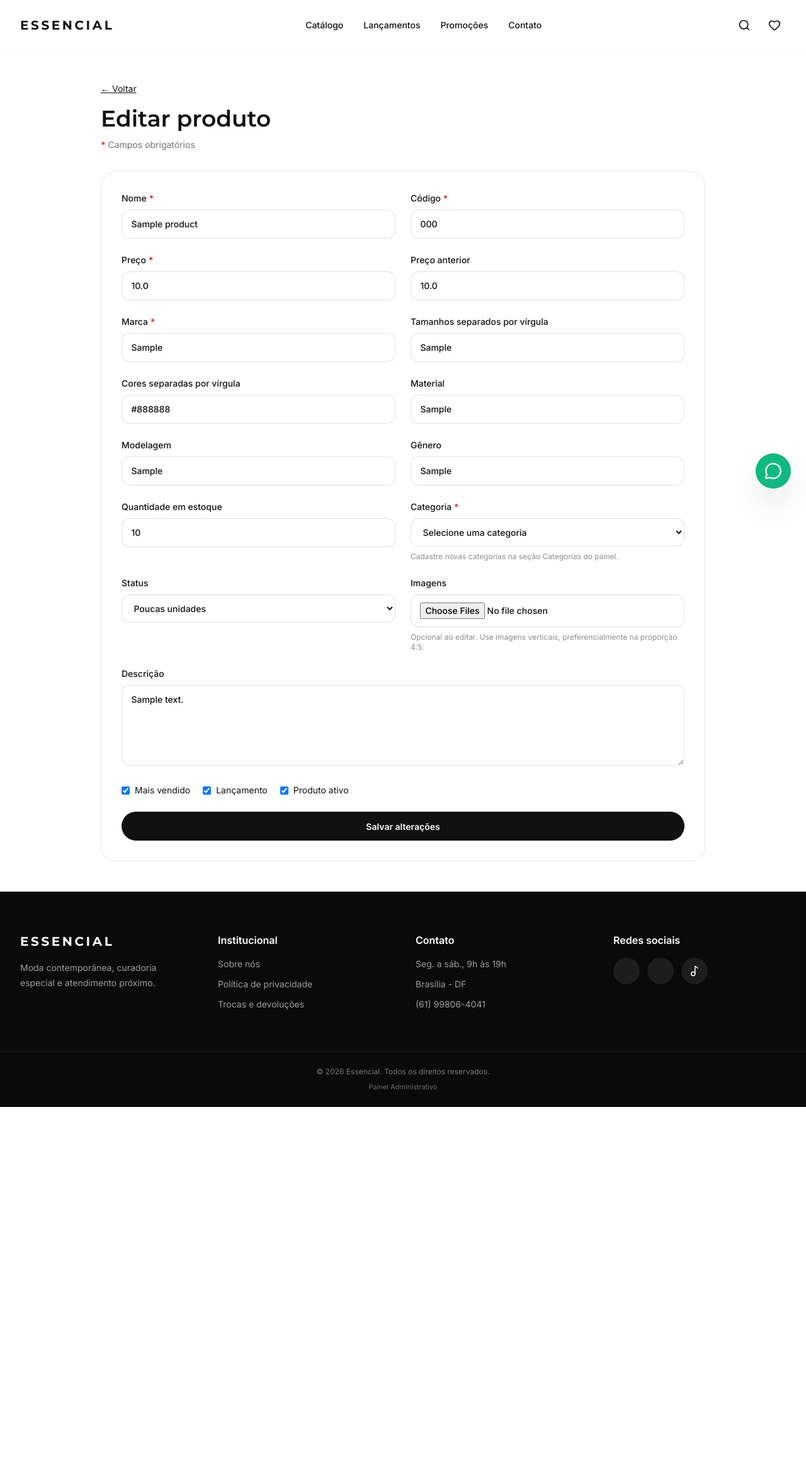
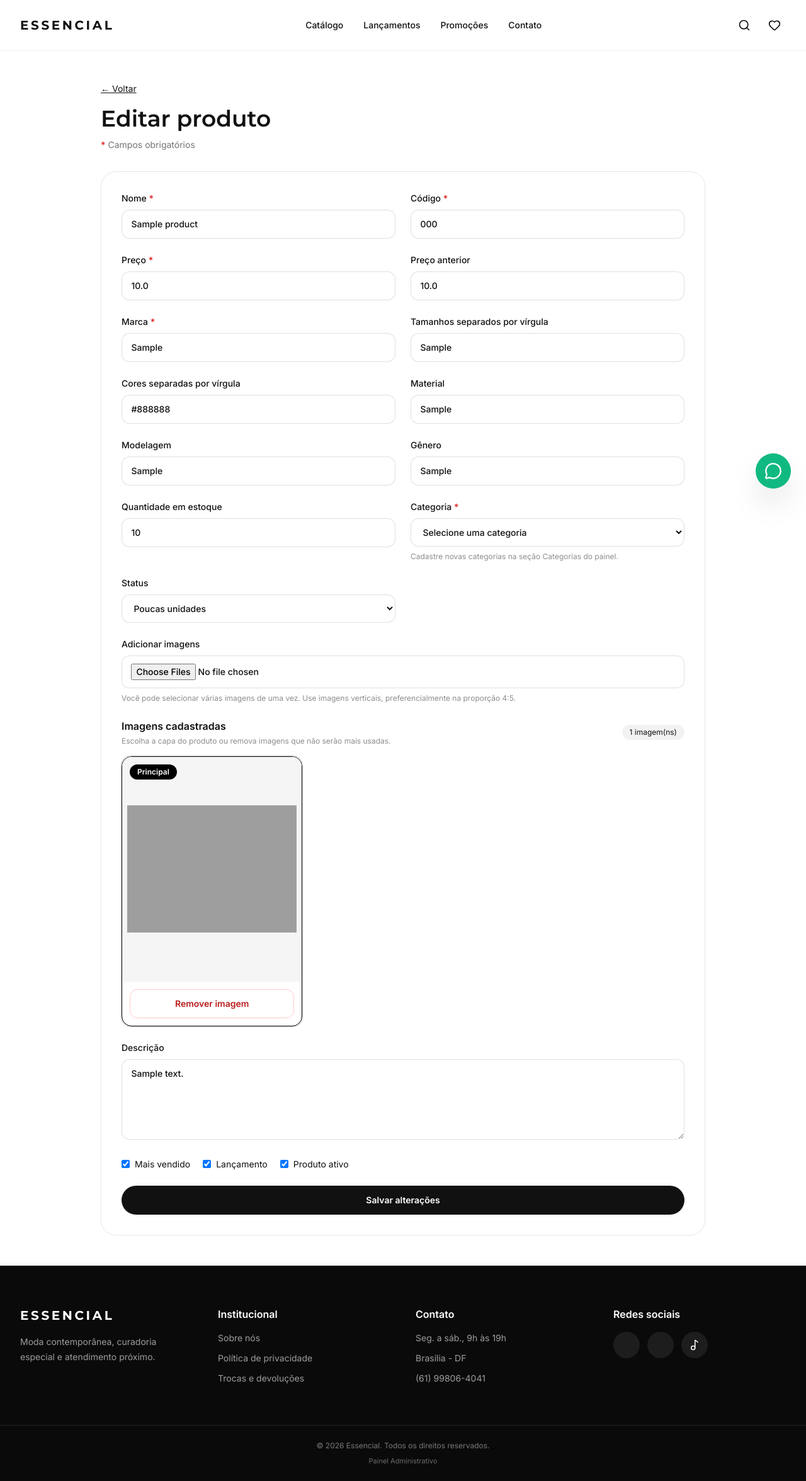
Before and after one commit to erickgmd/Lojaessencial, a Flask app: page /admin/produto/1/editar in a window 1280 px wide. Shown: the whole page at 63% size. Before the commit the page ends 1758 px from the top, so only its background shows below. Run offline with Flask 3, Linux system fonts and the light colour scheme; a user stored in the database is signed in; tables that the repository leaves empty hold one stand-in row (values such as "Sample post"); parts of the project's set-up code (start-up, migrations or seed data) failed here and were passed over; some libraries are stand-ins or nearby versions; grey boxes are pictures that could not be loaded.

Commit message:
alterações adm form

```diff
--- a/app.py
+++ b/app.py
@@ -119,12 +119,18 @@ class Product(db.Model):
     launch = db.Column(db.Boolean, default=False)
     active = db.Column(db.Boolean, default=True)
     created_at = db.Column(db.DateTime, default=datetime.utcnow)
-    images = db.relationship("ProductImage", backref="product", cascade="all, delete-orphan")
+    images = db.relationship(
+        "ProductImage",
+        backref="product",
+        cascade="all, delete-orphan",
+        order_by="ProductImage.is_primary.desc(), ProductImage.sort_order.asc(), ProductImage.id.asc()",
+    )
 
     @property
     def primary_image(self):
         if self.images:
-            return self.images[0].url
+            primary = next((image for image in self.images if image.is_primary), None)
+            return (primary or self.images[0]).url
         return url_for("static", filename="img/product-placeholder.svg")
 
     @property
@@ -137,6 +143,8 @@ class ProductImage(db.Model):
     id = db.Column(db.Integer, primary_key=True)
     url = db.Column(db.String(700), nullable=False)
     path = db.Column(db.String(500), default="")
+    is_primary = db.Column(db.Boolean, default=False, nullable=False)
+    sort_order = db.Column(db.Integer, default=0, nullable=False)
     product_id = db.Column(db.Integer, db.ForeignKey("product.id"), nullable=False)
 
 @login_manager.user_loader
@@ -407,8 +415,14 @@ def admin_product_new():
             db.session.flush()
 
             uploaded_images = save_product_images(request.files.getlist("images"), product.slug)
-            for url, path in uploaded_images:
-                db.session.add(ProductImage(url=url, path=path, product_id=product.id))
+            for index, (url, path) in enumerate(uploaded_images):
+                db.session.add(ProductImage(
+                    url=url,
+                    path=path,
+                    product_id=product.id,
+                    is_primary=(index == 0),
+                    sort_order=index,
+                ))
             db.session.commit()
             flash("Produto cadastrado com sucesso.", "success")
             return redirect(url_for("admin_dashboard"))
@@ -473,12 +487,63 @@ def admin_product_edit(product_id):
         except (ValueError, RuntimeError) as exc:
             flash(str(exc), "error")
             return render_template("admin_form.html", product=product, categories=categories)
-        for url, path in uploaded_images:
-            db.session.add(ProductImage(url=url, path=path, product_id=product.id))
+        next_order = max((image.sort_order for image in product.images), default=-1) + 1
+        has_primary = any(image.is_primary for image in product.images)
+        for index, (url, path) in enumerate(uploaded_images):
+            db.session.add(ProductImage(
+                url=url,
+                path=path,
+                product_id=product.id,
+                is_primary=(not has_primary and index == 0),
+                sort_order=next_order + index,
+            ))
         db.session.commit()
         flash("Produto atualizado.", "success")
         return redirect(url_for("admin_dashboard"))
     return render_template("admin_form.html", product=product, categories=categories)
+
+@app.route("/admin/produto/<int:product_id>/imagem/<int:image_id>/principal", methods=["POST"])
+@login_required
+def admin_product_image_primary(product_id, image_id):
+    product = Product.query.get_or_404(product_id)
+    image = ProductImage.query.filter_by(id=image_id, product_id=product.id).first_or_404()
+    for item in product.images:
+        item.is_primary = item.id == image.id
+    db.session.commit()
+    flash("Imagem principal atualizada.", "success")
+    return redirect(url_for("admin_product_edit", product_id=product.id) + "#imagens")
+
+
+@app.route("/admin/produto/<int:product_id>/imagem/<int:image_id>/remover", methods=["POST"])
+@login_required
+def admin_product_image_delete(product_id, image_id):
+    product = Product.query.get_or_404(product_id)
+    image = ProductImage.query.filter_by(id=image_id, product_id=product.id).first_or_404()
+    was_primary = image.is_primary
+    image_path = image.path
+    db.session.delete(image)
+    db.session.flush()
+
+    remaining = ProductImage.query.filter_by(product_id=product.id).order_by(
+        ProductImage.sort_order.asc(), ProductImage.id.asc()
+    ).all()
+    for index, item in enumerate(remaining):
+        item.sort_order = index
+    if was_primary and remaining:
+        remaining[0].is_primary = True
+    db.session.commit()
+
+    if image_path:
+        try:
+            delete_storage_image(PRODUCT_BUCKET, image_path)
+        except Exception:
+            app.logger.exception("Não foi possível remover a imagem do Supabase Storage")
+            flash("A imagem foi removida do produto, mas o arquivo não pôde ser apagado do Storage.", "error")
+            return redirect(url_for("admin_product_edit", product_id=product.id) + "#imagens")
+
+    flash("Imagem removida com sucesso.", "success")
+    return redirect(url_for("admin_product_edit", product_id=product.id) + "#imagens")
+
 
 @app.route("/admin/categoria/nova", methods=["GET", "POST"])
 @login_required
@@ -641,8 +706,20 @@ def initialize_database():
     # Estas alterações evitam erro 500 ao salvar caminhos das imagens no Supabase Storage.
     if database_url.startswith("postgresql"):
         db.session.execute(db.text("ALTER TABLE product_image ADD COLUMN IF NOT EXISTS path VARCHAR(500) DEFAULT ''"))
+        db.session.execute(db.text("ALTER TABLE product_image ADD COLUMN IF NOT EXISTS is_primary BOOLEAN NOT NULL DEFAULT FALSE"))
+        db.session.execute(db.text("ALTER TABLE product_image ADD COLUMN IF NOT EXISTS sort_order INTEGER NOT NULL DEFAULT 0"))
         db.session.execute(db.text("ALTER TABLE category ADD COLUMN IF NOT EXISTS image_url VARCHAR(700) DEFAULT ''"))
         db.session.execute(db.text("ALTER TABLE category ADD COLUMN IF NOT EXISTS image_path VARCHAR(500) DEFAULT ''"))
+        db.session.commit()
+
+        # Garante que produtos antigos tenham uma imagem principal definida.
+        product_ids = [row[0] for row in db.session.query(ProductImage.product_id).distinct().all()]
+        for product_id in product_ids:
+            images = ProductImage.query.filter_by(product_id=product_id).order_by(
+                ProductImage.sort_order.asc(), ProductImage.id.asc()
+            ).all()
+            if images and not any(image.is_primary for image in images):
+                images[0].is_primary = True
         db.session.commit()
     existing_names = {c.name.lower() for c in Category.query.all()}
     product_categories = db.session.query(Product.category).filter(
--- /dev/null
+++ b/supabase_migration_product_gallery.sql
@@ -0,0 +1,23 @@
+-- Galeria de imagens dos produtos
+ALTER TABLE public.product_image
+    ADD COLUMN IF NOT EXISTS is_primary BOOLEAN NOT NULL DEFAULT FALSE;
+
+ALTER TABLE public.product_image
+    ADD COLUMN IF NOT EXISTS sort_order INTEGER NOT NULL DEFAULT 0;
+
+-- Define uma imagem principal para produtos antigos que ainda não tenham uma.
+WITH first_images AS (
+    SELECT DISTINCT ON (product_id) id
+    FROM public.product_image
+    ORDER BY product_id, sort_order, id
+)
+UPDATE public.product_image AS image
+SET is_primary = TRUE
+FROM first_images
+WHERE image.id = first_images.id
+  AND NOT EXISTS (
+      SELECT 1
+      FROM public.product_image AS existing
+      WHERE existing.product_id = image.product_id
+        AND existing.is_primary = TRUE
+  );
--- a/templates/admin_form.html
+++ b/templates/admin_form.html
@@ -55,11 +55,47 @@
       </select>
     </label>
 
-    <label class="block text-sm font-medium">
-      Imagens
+    <label class="block text-sm font-medium md:col-span-2">
+      Adicionar imagens
       <input class="input mt-2" name="images" type="file" accept=".jpg,.jpeg,.png,.webp" multiple>
-      <span class="mt-2 block text-xs font-normal text-black/45">Opcional ao editar. Use imagens verticais, preferencialmente na proporção 4:5.</span>
+      <span class="mt-2 block text-xs font-normal text-black/45">Você pode selecionar várias imagens de uma vez. Use imagens verticais, preferencialmente na proporção 4:5.</span>
     </label>
+
+    {% if product and product.images %}
+    <div id="imagens" class="md:col-span-2">
+      <div class="mb-4 flex items-center justify-between gap-3">
+        <div>
+          <h2 class="text-base font-semibold">Imagens cadastradas</h2>
+          <p class="mt-1 text-xs font-normal text-black/45">Escolha a capa do produto ou remova imagens que não serão mais usadas.</p>
+        </div>
+        <span class="rounded-full bg-black/5 px-3 py-1 text-xs">{{ product.images|length }} imagem(ns)</span>
+      </div>
+      <div class="grid gap-4 sm:grid-cols-2 lg:grid-cols-3">
+        {% for image in product.images %}
+        <article class="overflow-hidden rounded-2xl border {% if image.is_primary %}border-black ring-2 ring-black/10{% else %}border-black/10{% endif %}">
+          <div class="relative aspect-[4/5] bg-neutral-100">
+            <img src="{{ image.url }}" alt="Imagem de {{ product.name }}" class="h-full w-full object-contain p-2">
+            {% if image.is_primary %}
+            <span class="absolute left-3 top-3 rounded-full bg-black px-3 py-1 text-xs font-semibold text-white">Principal</span>
+            {% endif %}
+          </div>
+          <div class="grid gap-2 p-3">
+            {% if not image.is_primary %}
+            <button
+              type="submit"
+              form="primary-image-{{ image.id }}"
+              class="btn-secondary w-full text-sm">Definir como principal</button>
+            {% endif %}
+            <button
+              type="submit"
+              form="delete-image-{{ image.id }}"
+              class="w-full rounded-xl border border-red-200 px-4 py-3 text-sm font-semibold text-red-700 transition hover:bg-red-50">Remover imagem</button>
+          </div>
+        </article>
+        {% endfor %}
+      </div>
+    </div>
+    {% endif %}
 
     <label class="block text-sm font-medium md:col-span-2">
       Descrição
@@ -74,5 +110,12 @@
 
     <button class="btn-primary md:col-span-2">{{ "Salvar alterações" if product else "Cadastrar produto" }}</button>
   </form>
+
+  {% if product %}
+    {% for image in product.images %}
+    <form id="primary-image-{{ image.id }}" method="post" action="{{ url_for('admin_product_image_primary', product_id=product.id, image_id=image.id) }}"></form>
+    <form id="delete-image-{{ image.id }}" method="post" action="{{ url_for('admin_product_image_delete', product_id=product.id, image_id=image.id) }}" onsubmit="return confirm('Deseja remover esta imagem permanentemente?');"></form>
+    {% endfor %}
+  {% endif %}
 </section>
 {% endblock %}
```
